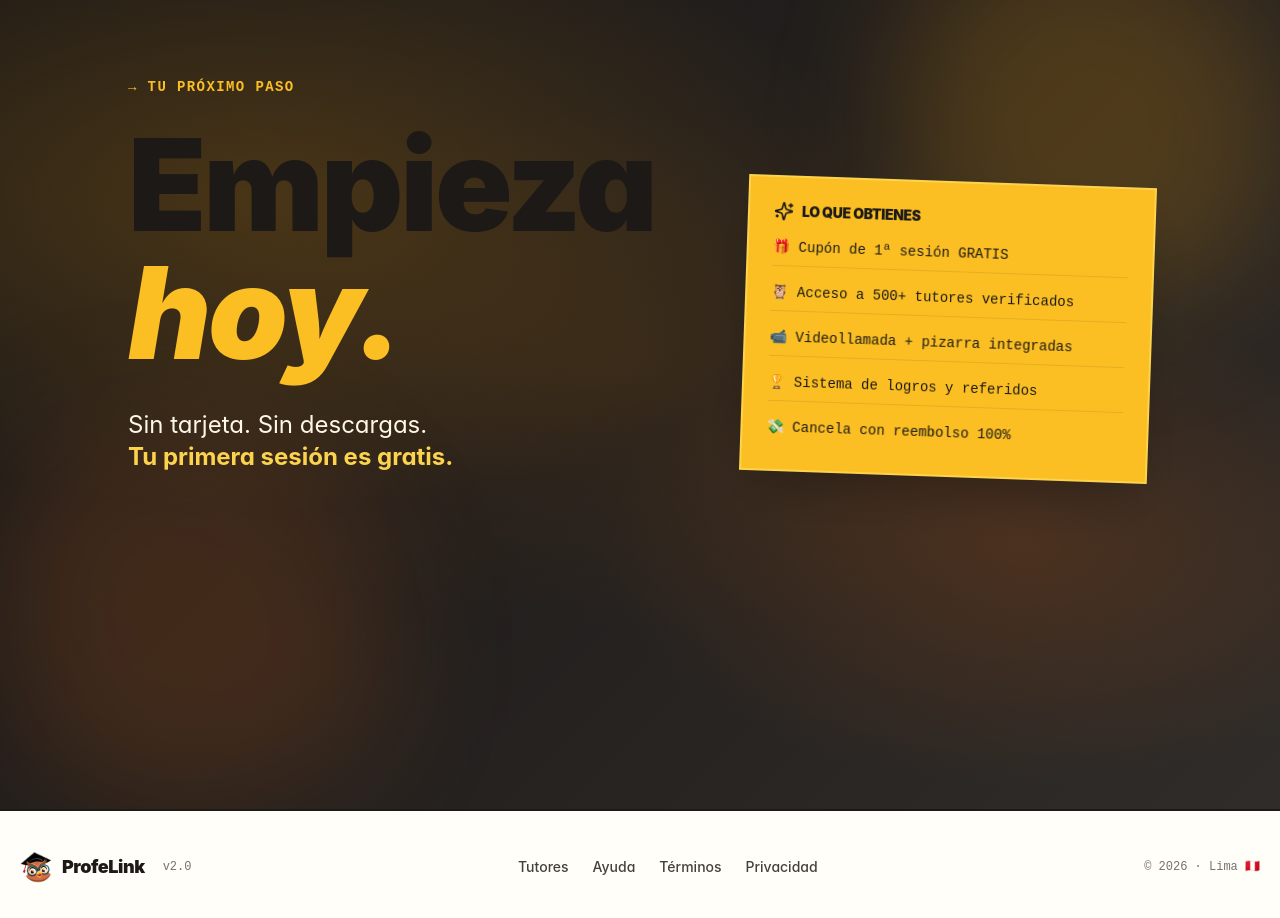
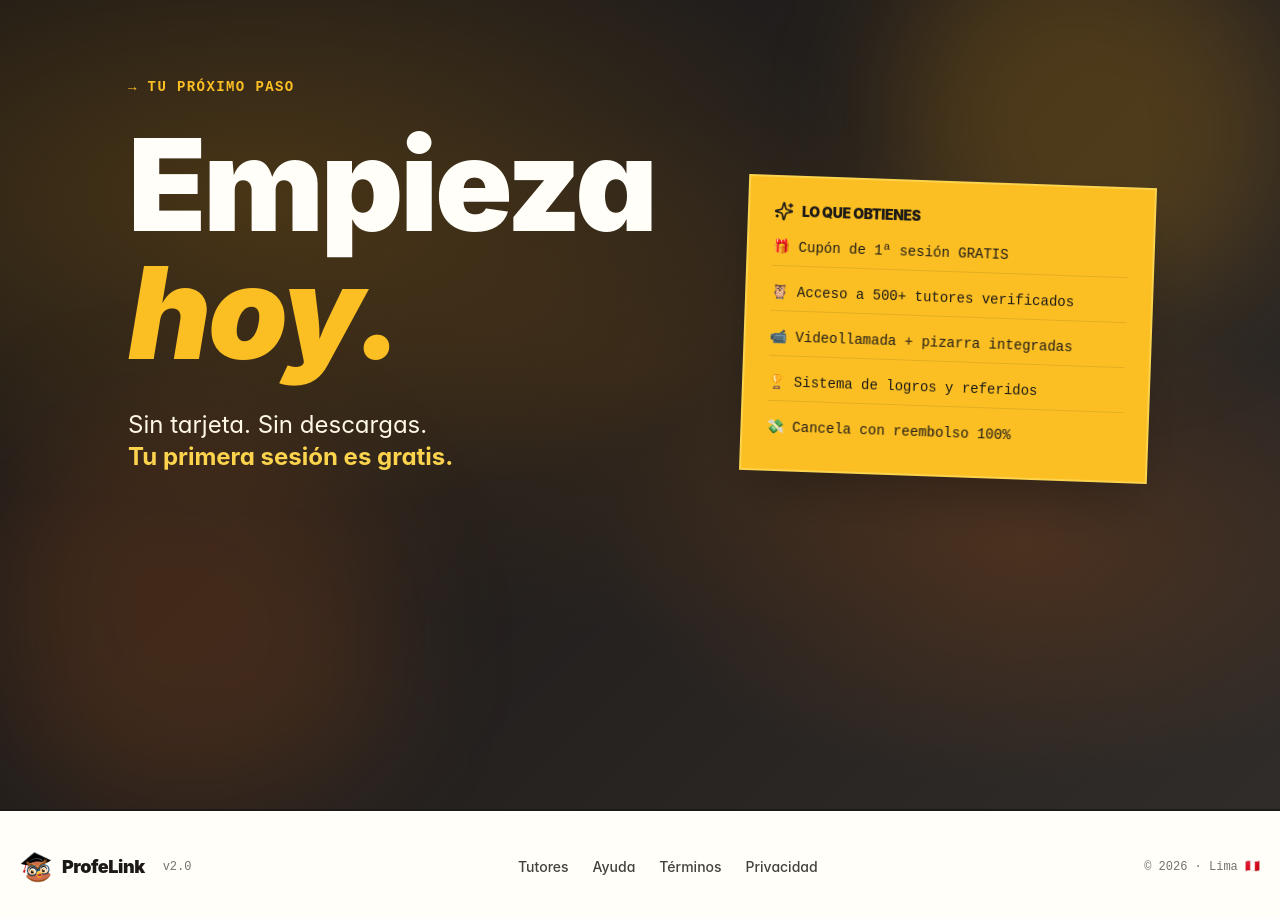
Before and after one commit to ppyecom/profelink-mvp, a Next.js app: page / in a window 1280 px wide. Shown: the part 6440-7358 px from the top of the page. Built offline with nearby package versions, Linux system fonts and the light colour scheme; no server answers.

Commit message:
fix: contraste 'Empieza' en CTA final — text-cream-50 sobre fondo dark

```diff
--- a/app/page.tsx
+++ b/app/page.tsx
@@ -399,7 +399,7 @@ export default function HomePage() {
               </ScrollReveal>
 
               <ScrollReveal delay={0.2}>
-                <h2 className="font-display font-black text-6xl md:text-8xl lg:text-9xl leading-[0.85] tracking-tighter mb-8">
+                <h2 className="font-display font-black text-6xl md:text-8xl lg:text-9xl leading-[0.85] tracking-tighter mb-8 text-cream-50">
                   Empieza<br />
                   <span className="italic text-amber-400">hoy.</span>
                 </h2>
```
